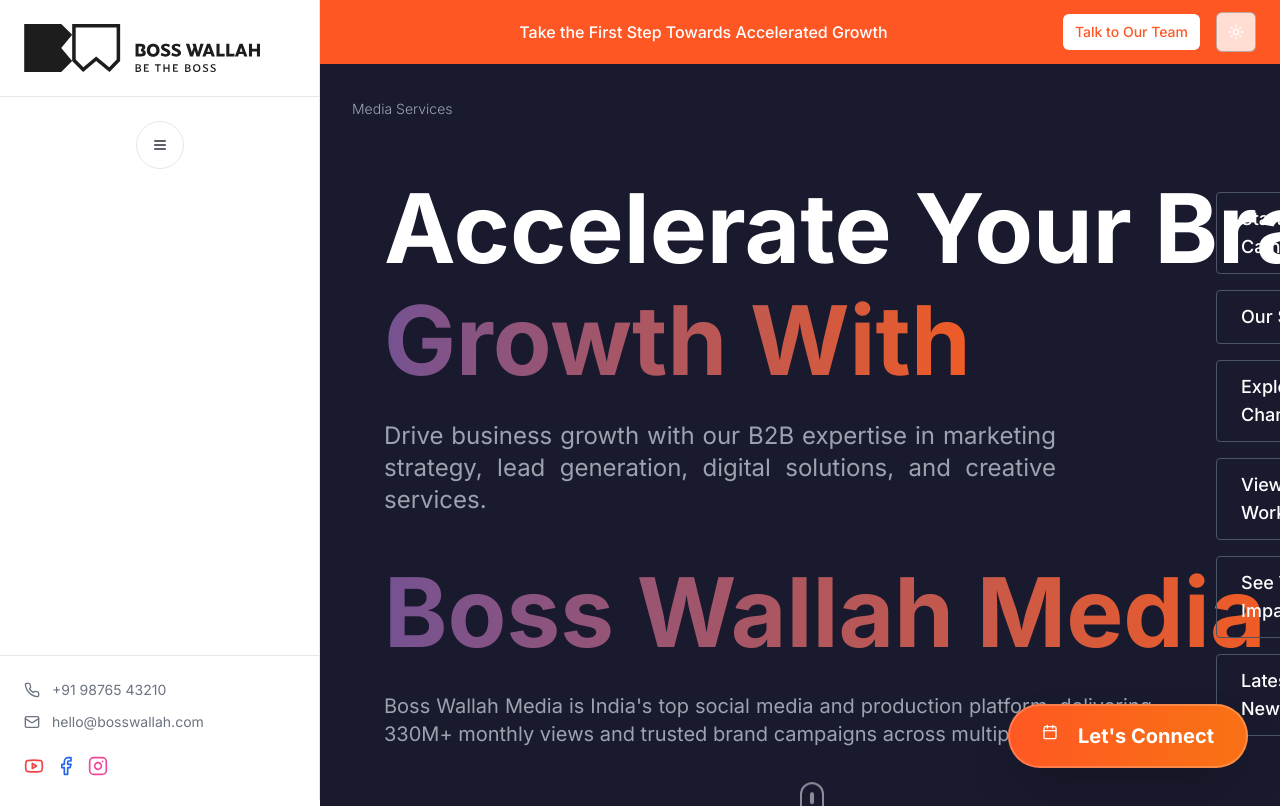
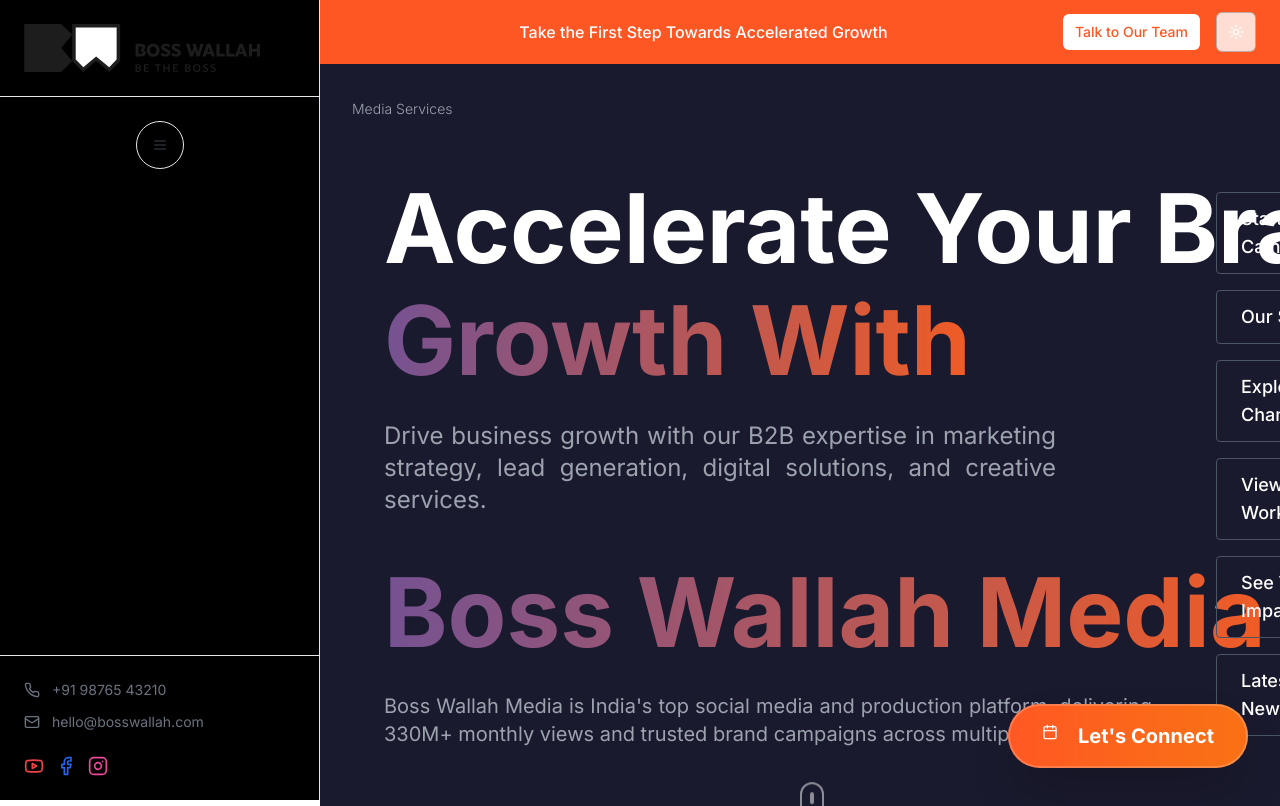
Before and after one commit to externalapps-star/bosswallah-scroll-showcase, a React (Vite) app: page / in a window 1280 px wide. Shown: the top 806 px of the page. Built offline with nearby package versions, Linux system fonts and the light colour scheme; the HTML template or start-up script is replaced by a standard one.

Commit message:
Set left panel background to black

```diff
--- a/src/components/Sidebar.tsx
+++ b/src/components/Sidebar.tsx
@@ -32,7 +32,7 @@ const Sidebar = () => {
   ];
 
   const SidebarContent = () => (
-    <div className="flex flex-col h-full bg-background border-r border-border">
+    <div className="flex flex-col h-full bg-black border-r border-border">
       {/* Logo Section */}
       <div className="p-6 border-b border-border">
         <img
```
